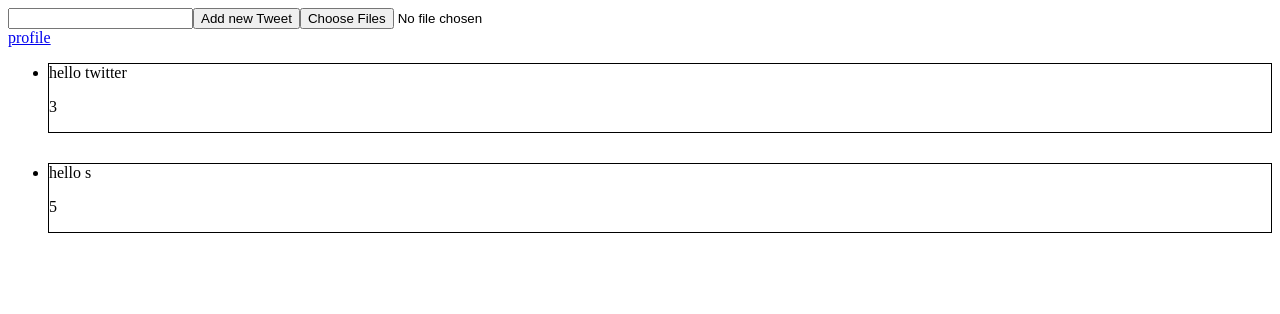
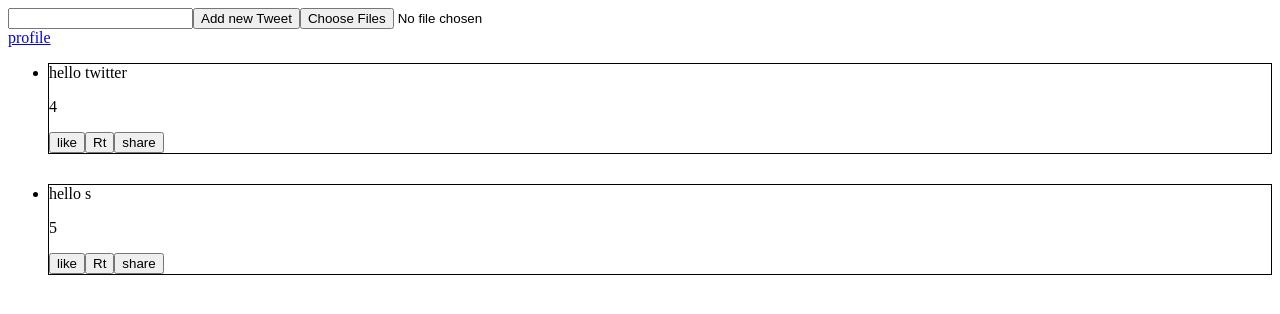
Before and after one commit to emreunsal1/twitter-clone, a React (Create React App) app: page /main in a window 1280 px wide. Shown: the top 314 px of the page. Built offline with nearby package versions, Linux system fonts and the light colour scheme.

Commit message:
add like tweet

```diff
--- /dev/null
+++ b/src/components/TweetButtonGroup.js
@@ -0,0 +1,17 @@
+import React from "react";
+import { useMainContext } from "../context";
+
+export default function TweetButtonGroup({ tweet }) {
+  const context = useMainContext();
+  const { addLike } = context.tweet;
+
+  const isLiked = context.user.likedTweets.some((item) => tweet.id === item);
+
+  return (
+    <div>
+      <button onClick={() => addLike(tweet.id, isLiked)}>like</button>
+      <button>Rt</button>
+      <button>share</button>
+    </div>
+  );
+}
--- a/src/components/TweetCard.js
+++ b/src/components/TweetCard.js
@@ -1,6 +1,10 @@
-import React from "react";
+import React, { useState, useEffect } from "react";
+import { useMainContext } from "../context";
+import TweetButtonGroup from "./TweetButtonGroup";
 
 export default function TweetCard({ tweet }) {
+  const context = useMainContext();
+
   return (
     <div style={{ border: "1px solid", marginBottom: "30px" }}>
       <li>
@@ -15,6 +19,7 @@ export default function TweetCard({ tweet }) {
           <video width={300} height={300} controls="true" src={media.url} />
         )
       )}
+      <TweetButtonGroup tweet={tweet} />
     </div>
   );
 }
--- a/src/context.js
+++ b/src/context.js
@@ -5,32 +5,54 @@ export const mainContext = createContext();
 export default function Context({ children }) {
   const [allTweets, setAllTweets] = useState(tweet);
   const [userInfo, setUserInfo] = useState({});
+  const [likedTweets, setLikedTweets] = useState([]);
 
   const myTweets = allTweets.filter((tweet) => tweet.userId === userInfo.id);
 
   const addNewTweet = (tweetText, medias) => {
-    const current = new Date();
+    const current = new Date().getTime();
     const newTweet = {
       id: current,
       userId: contextData.user.userInfo.id,
       date: current,
       dateText: "",
       text: tweetText,
+      like: 0,
       media: medias,
     };
     setAllTweets([newTweet, ...allTweets]);
   };
 
+  const addLike = (id, isLiked) => {
+    const likedTweet = allTweets.find((tweet) => tweet.id === id);
+    console.log(likedTweets);
+    if (isLiked) {
+      likedTweet.like--;
+      const newLikeArray = likedTweets.filter((tweetId) => tweetId !== id);
+      setLikedTweets(newLikeArray);
+    } else {
+      likedTweet.like++;
+      setLikedTweets([...likedTweets, id]);
+    }
+    const otherTweets = allTweets.filter((tweet) => tweet.id !== id);
+    setAllTweets([...otherTweets, likedTweet]);
+  };
+
+  const allTweetsByDate = allTweets.sort((a, b) => {
+    return a.date - b.date;
+  });
+
   const contextData = {
     user: {
       userInfo,
-      setUserInfo,
+      likedTweets,
     },
     tweet: {
       myTweets,
       addNewTweet,
       allTweets,
-      setAllTweets,
+      allTweetsByDate,
+      addLike,
     },
   };
 
--- a/src/data.js
+++ b/src/data.js
@@ -30,7 +30,7 @@ export let tweet = [
     userId: 2,
     date: "14.12.2021",
     text: "hello twitter",
-    like: 3,
+    like: 4,
     media: [],
   },
   {
--- a/src/pages/MainPage.js
+++ b/src/pages/MainPage.js
@@ -6,7 +6,7 @@ import { Link } from "react-router-dom";
 export default function MainPage() {
   const context = useMainContext();
   const { userName } = context.user.userInfo;
-  const { allTweets } = context.tweet;
+  const { allTweetsByDate } = context.tweet;
   const link = `/profile/${userName}`;
 
   return (
@@ -14,7 +14,7 @@ export default function MainPage() {
       <AddTweet />
       <Link to={link}>profile</Link>
       <ul>
-        <TweetWrapper tweets={allTweets} />
+        <TweetWrapper tweets={allTweetsByDate} />
       </ul>
     </div>
   );
```
